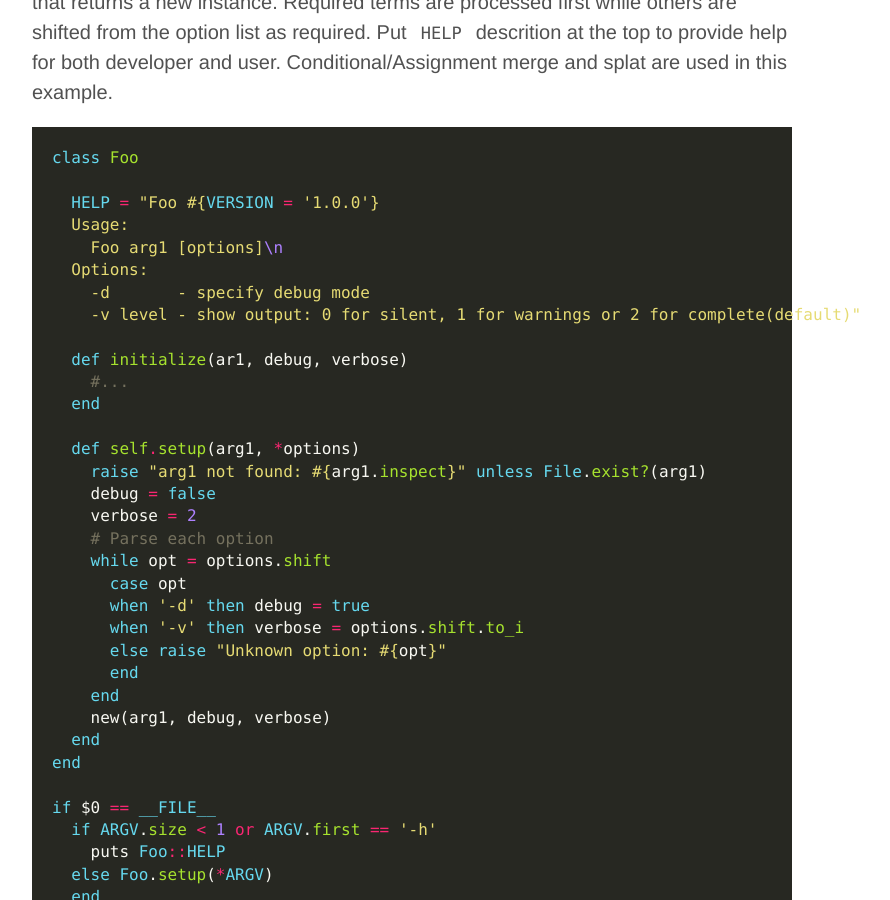
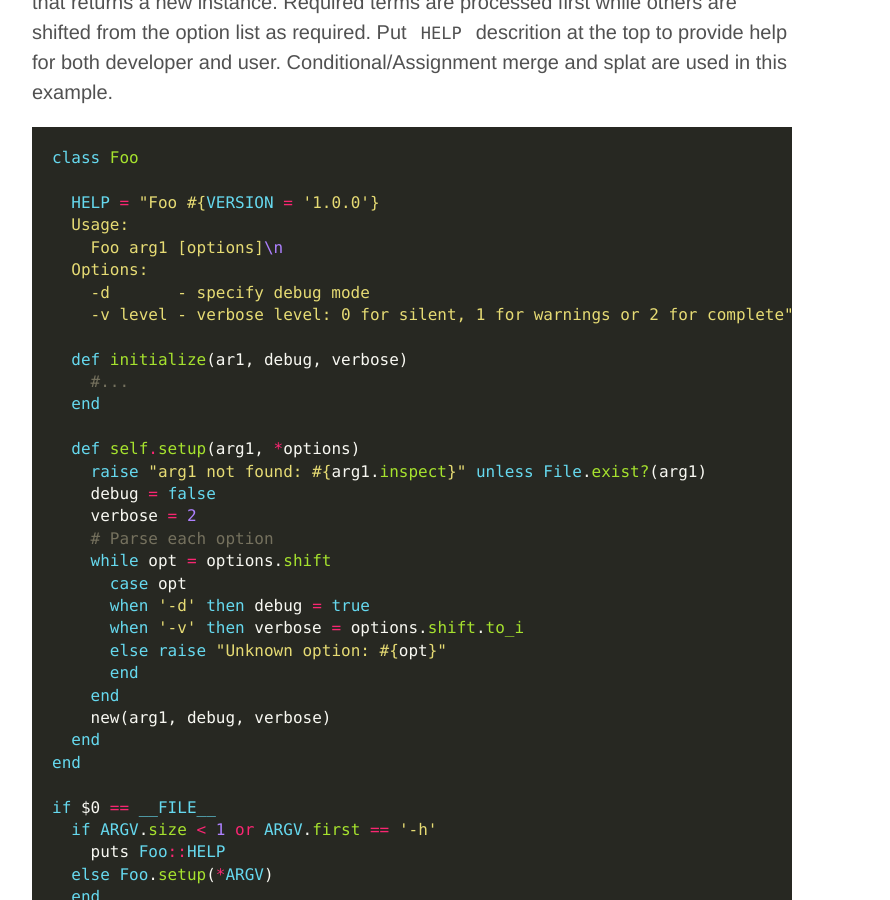
Before and after one commit to Maumagnaguagno/maumagnaguagno.github.io, a Jekyll site: the page built from Ruby.md, in a window 1280 px wide and 900 px high, scrolled down 1759 px. Shown: the whole window, without its empty margins (228-1118 px from the left). Built offline with Jekyll 4.4.1, drawn with Linux system fonts in a browser that asks for light colours.

Commit message:
Rephrase HELP to match listing size

````diff
--- a/Ruby.md
+++ b/Ruby.md
@@ -8,7 +8,6 @@ description: My Ruby tricks
 # Ruby
 
 ## Conditional/Assignment merge
-
 Other languages may not let you assign variables inside a conditional statement, such as ``if``, ``elsif``, ``while`` or ``until``.
 But Ruby does let you do that, which actually can help you avoid asking twice for the same variable.
 The following code blocks are equivalent, in the first case we test and only then modify the array, in the second case we do both at once.
@@ -62,7 +61,6 @@ unification(a) { puts a } # Prints 1\n2\n3\n
 ```
 
 ## ARGV parsing
-
 Parse arguments using a ``while`` loop that consumes values from ``ARGV``.
 To make everything easier you can define the parser in a class method, such as ``self.setup``, that returns a new instance.
 Required terms are processed first while others are shifted from the option list as required.
@@ -77,7 +75,7 @@ class Foo
     Foo arg1 [options]\n
   Options:
     -d       - specify debug mode
-    -v level - show output: 0 for silent, 1 for warnings or 2 for complete(default)"
+    -v level - verbose level: 0 for silent, 1 for warnings or 2 for complete"
 
   def initialize(ar1, debug, verbose)
     #...
````
